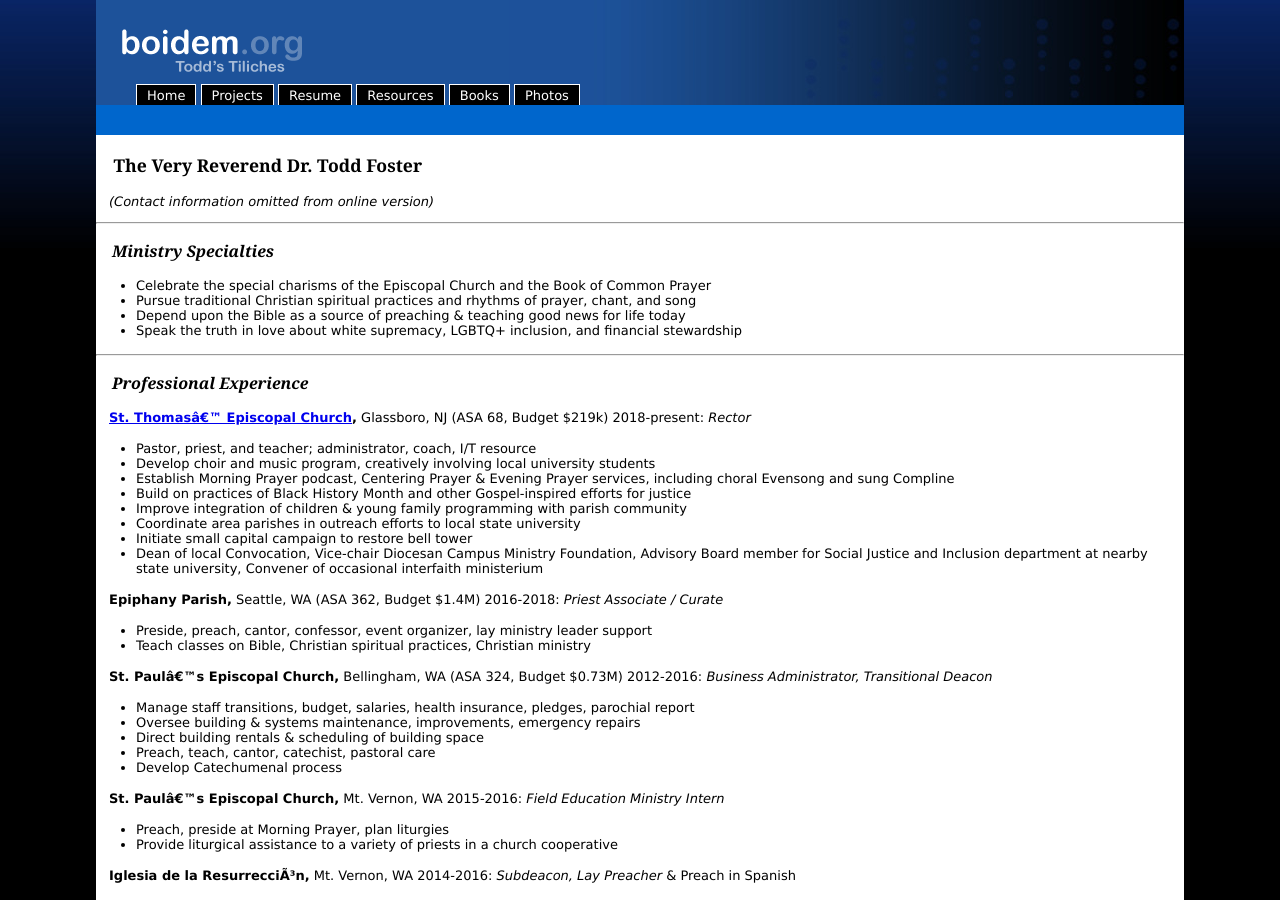
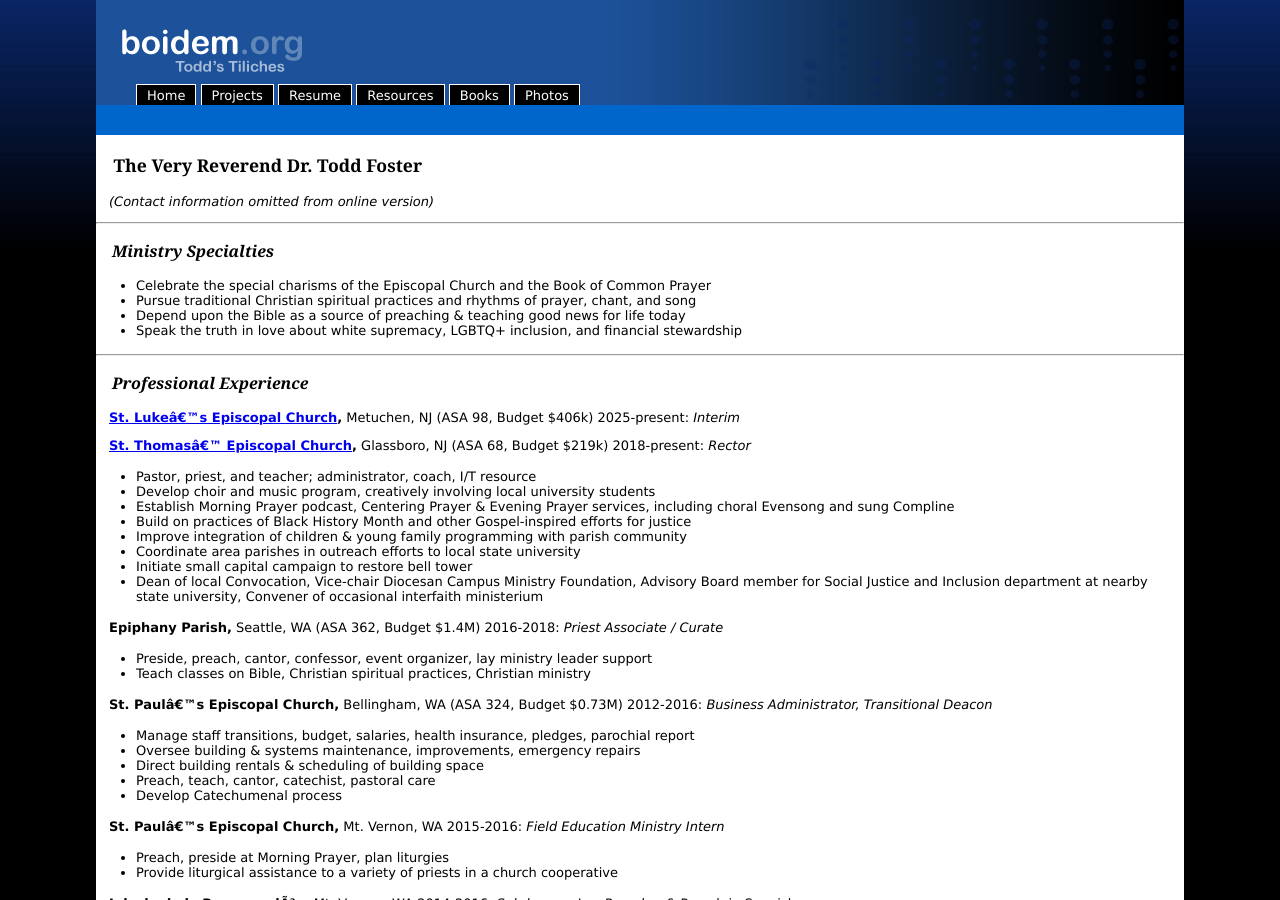
Before and after one commit to toddfoster/toddfoster.github.com, a Jekyll site: the page built from resume.md, in a window 1280 px wide and 900 px high. Built offline with Jekyll 4.4.1, drawn with Linux system fonts in a browser that asks for light colours.

Commit message:
update resume

```diff
--- a/resume.md
+++ b/resume.md
@@ -18,6 +18,8 @@ _(Contact information omitted from online version)_
 
 ---
 ## Professional Experience
+**[St. Luke's Episcopal Church](https://www.stlukesmetuchen.org/),** Metuchen, NJ (ASA 98, Budget $406k)        2025-present: _Interim_
+
 **[St. Thomas' Episcopal Church](https://www.stthomasglassboro.org),** Glassboro, NJ (ASA 68, Budget $219k)        2018-present: _Rector_
 *  Pastor, priest, and teacher; administrator, coach, I/T resource
 *  Develop choir and music program, creatively involving local university students
```
